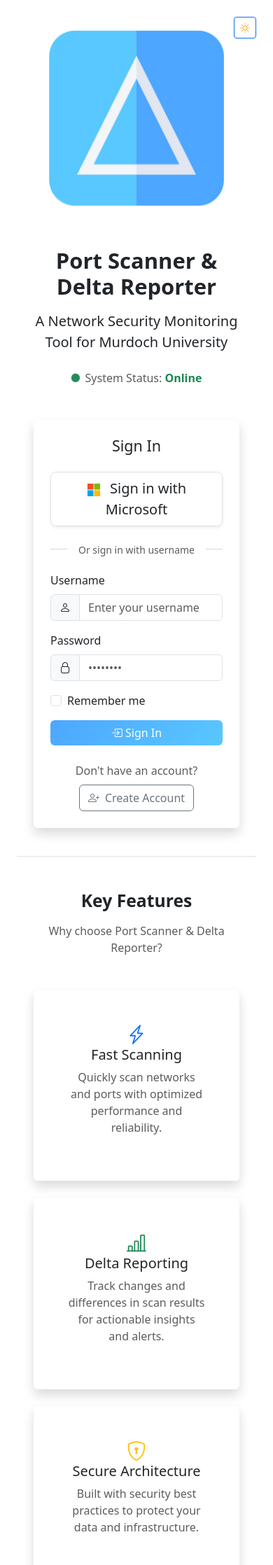
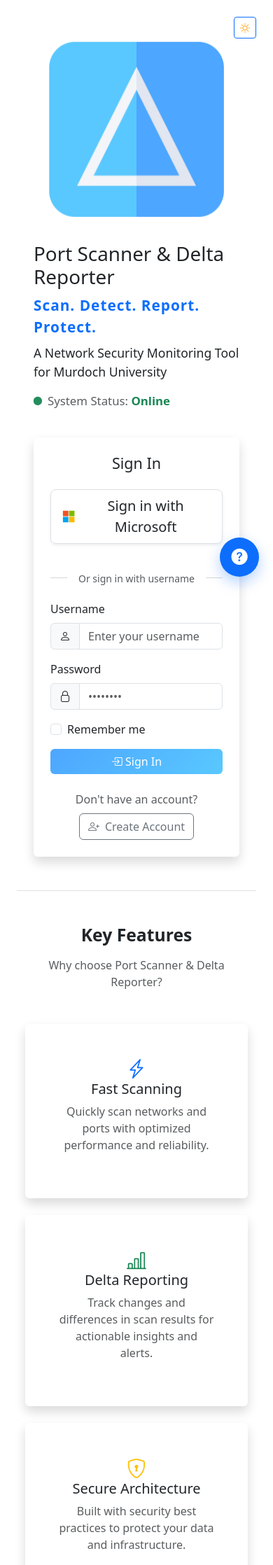
Before and after one commit to TeamFixIT/portscan-delta-reporter, a Flask app: page / in a window 390 px wide. Shown: the top 2236 px of the page at 70% size. Run offline with Flask 3, Linux system fonts and the light colour scheme; parts of the project's set-up code (start-up, migrations or seed data) failed here and were passed over; some libraries are stand-ins or nearby versions.

Commit message:
Feat/UI apdates (#67)
* Adds favicon to browser tab for improved branding

Enhances user experience by displaying a custom favicon
in the browser tab, making the application more easily
recognizable and visually consistent.

Signed-off-by: Louisw123451 <wzm1161381488@gmail.com>

* Enhances homepage branding and highlights key features

Improves visual identity by adding a logo to the navigation bar
and introduces a prominent slogan and "Key Features" section
on the homepage to better communicate value and benefits
to users. Strengthens first impressions and clarity of purpose.

Signed-off-by: Louisw123451 <wzm1161381488@gmail.com>

* Improves navbar styling and updates integration feature

Enhances navigation bar appearance with modern button styles for better usability and visual consistency.
Updates feature card to highlight easy integration, clarifying deployment benefits and replacing previous security emphasis.

Signed-off-by: Louisw123451 <wzm1161381488@gmail.com>

* Adds floating Help button and modal user manual

Improves user onboarding and accessibility by adding a prominent Help button and modal dialog to the main page.
Provides quick access to documentation, guides, and README links, with styling that adapts to light/dark themes and mobile devices.
Enhances UI feedback with icon enlargement when the modal opens.

Signed-off-by: Louisw123451 <wzm1161381488@gmail.com>

* Refactors templates for streamlined layout structure

Consolidates redundant HTML structures in base and index templates to improve maintainability and readability. Enhances the hero section with a cleaner design, updates the login panel for better user experience, and optimizes the feature section layout with consistent styling.

Removes duplicate code blocks and ensures proper separation of concerns between base and index templates for better scalability.

Signed-off-by: Jared Stanbrook <22810943+JaredStanbrook@users.noreply.github.com>

---------

Signed-off-by: Louisw123451 <wzm1161381488@gmail.com>
Signed-off-by: Jared Stanbrook <22810943+JaredStanbrook@users.noreply.github.com>
Co-authored-by: Jared Stanbrook <22810943+JaredStanbrook@users.noreply.github.com>

```diff
--- a/server/app/static/css/style.css
+++ b/server/app/static/css/style.css
@@ -1,8 +1,18 @@
+:root {
+  --icon-sun-color: #ff9800;
+  --icon-moon-color: #2196f3;
+}
+
+body.dark-theme {
+  --icon-sun-color: #ffd966;
+  --icon-moon-color: #90caf9;
+}
+
 #theme-toggle .bi-sun {
-  color: #ff9800;
+  color: var(--icon-sun-color);
 }
 #theme-toggle .bi-moon {
-  color: #2196f3;
+  color: var(--icon-moon-color);
 }
 /* Custom styles for Port Scanner Delta Reporter */
 
@@ -173,3 +183,109 @@
     transform: translateY(-10px);
   }
 }
+
+/* Floating Help Button (right-hand side) */
+.help-fab {
+  position: fixed;
+  right: 20px;
+  top: 50%;
+  transform: translateY(-50%);
+  z-index: 1050;
+  width: 56px;
+  height: 56px;
+  border-radius: 50%;
+  display: flex;
+  align-items: center;
+  justify-content: center;
+  background: #0d6efd;
+  color: #fff;
+  border: none; /* remove white outline */
+  box-shadow: 0 8px 20px rgba(13, 110, 253, 0.30);
+}
+.help-fab i { font-size: 1.45rem; transition: font-size 0.2s ease; }
+.help-fab.open i { font-size: 1.75rem; }
+.help-fab:hover {
+  background: #0b5ed7;
+  color: #fff;
+  box-shadow: 0 10px 24px rgba(13, 110, 253, 0.38), 0 0 0 3px rgba(13, 110, 253, 0.15);
+}
+.help-fab:focus,
+.help-fab:focus-visible { outline: none; box-shadow: 0 0 0 4px rgba(13,110,253,0.25); }
+
+/* Mobile: move to bottom-right for better reachability */
+@media (max-width: 768px) {
+  .help-fab {
+    top: auto;
+    bottom: 20px;
+    transform: none;
+  }
+}
+
+/* Dark theme variant */
+body.dark-theme .help-fab {
+  background: #1b66d1;
+  border: none;
+  box-shadow: 0 8px 20px rgba(27, 102, 209, 0.32);
+}
+
+/* Help modal dialog: slightly wider than modal-sm */
+.help-modal-dialog {
+  max-width: 440px; /* slightly wider */
+}
+@media (max-width: 480px) {
+  .help-modal-dialog { max-width: calc(100% - 2rem); }
+}
+
+/* Help modal sizing and typography */
+.help-modal .modal-title {
+  font-size: 1.25rem;
+  font-weight: 700;
+  color: #0d6efd;
+}
+.help-modal .modal-body p {
+  font-size: 1rem;
+}
+.help-modal .help-list li {
+  display: flex;
+  align-items: center;
+  gap: 8px;
+  margin-bottom: 10px;
+  font-size: 1rem;
+}
+.help-modal .help-list i {
+  font-size: 1.15rem;
+  background: rgba(13, 110, 253, 0.12);
+  color: #0d6efd;
+  border-radius: 8px;
+  padding: 6px;
+}
+.help-modal .help-list a {
+  font-size: 1rem;
+  text-decoration: none;
+}
+.help-modal .help-list a:hover { text-decoration: underline; }
+
+/* Alternate icon accent colors per item for visual interest */
+.help-modal .help-list li:nth-child(2) i {
+  background: rgba(111, 66, 193, 0.14); /* purple */
+  color: #6f42c1;
+}
+.help-modal .help-list li:nth-child(3) i {
+  background: rgba(32, 201, 151, 0.14); /* teal/green */
+  color: #20c997;
+}
+
+/* Subtle accent on the modal card */
+.help-modal {
+  border-left: 4px solid #0d6efd;
+}
+
+/* Dark theme - inherit modal background/colors already defined, just ensure links readable */
+body.dark-theme .help-modal .help-list a { color: #66b2ff; }
+body.dark-theme .help-modal { border-left-color: #66b2ff; }
+body.dark-theme .help-modal .modal-title { color: #66b2ff; }
+body.dark-theme .help-modal .help-list i { background: rgba(102, 178, 255, 0.12); color: #66b2ff; }
+body.dark-theme .help-modal .help-list li:nth-child(2) i { background: rgba(199, 146, 255, 0.16); color: #c792ff; }
+body.dark-theme .help-modal .help-list li:nth-child(3) i { background: rgba(32, 201, 151, 0.16); color: #4ddab6; }
+
+/* (Removed) Simple Chat Widget styles */
--- a/server/app/static/js/app.js
+++ b/server/app/static/js/app.js
@@ -53,6 +53,41 @@
     return new bootstrap.Tooltip(tooltipTriggerEl);
   });
 
+  // Initialize tooltip for Help FAB explicitly (since it also triggers a modal)
+  const helpFab = document.getElementById("help-fab");
+  if (helpFab) {
+    new bootstrap.Tooltip(helpFab, { title: "Help / User Manual", placement: "left" });
+  }
+
+  // === Theme Toggle ===
+  const toggle = document.getElementById("theme-toggle");
+  const prefersDarkScheme = window.matchMedia("(prefers-color-scheme: dark)");
+  const savedTheme = localStorage.getItem("theme");
+
+  // Apply saved or system-preferred theme
+  if (savedTheme === "dark" || (!savedTheme && prefersDarkScheme.matches)) {
+    document.body.classList.add("dark-theme");
+    toggle.innerHTML = '<i class="bi bi-sun"></i>';
+  } else {
+    document.body.classList.remove("dark-theme");
+    toggle.innerHTML = '<i class="bi bi-moon"></i>';
+  }
+
+  // Toggle theme on button click
+  toggle.addEventListener("click", () => {
+    document.body.classList.toggle("dark-theme");
+    const isDark = document.body.classList.contains("dark-theme");
+    toggle.innerHTML = isDark ? '<i class="bi bi-sun"></i>' : '<i class="bi bi-moon"></i>';
+    localStorage.setItem("theme", isDark ? "dark" : "light");
+  });
+
+  // Enlarge help icon when Help modal is open
+  const helpModalEl = document.getElementById("helpModal");
+  if (helpFab && helpModalEl) {
+    helpModalEl.addEventListener("shown.bs.modal", () => helpFab.classList.add("open"));
+    helpModalEl.addEventListener("hidden.bs.modal", () => helpFab.classList.remove("open"));
+  }
+
   // === Real-time client status updates (placeholder for WebSocket) ===
   function updateClientStatus() {
     // TODO: Implement WebSocket connection for real-time updates
--- a/server/app/templates/base.html
+++ b/server/app/templates/base.html
@@ -17,10 +17,8 @@
 
     <!-- Custom Styles -->
     <link rel="stylesheet" href="{{ url_for('static', filename='css/style.css') }}" />
-
-    <!-- Favicon -->
+    <!-- Favicon for browser tab -->
     <link rel="icon" type="image/png" href="{{ url_for('static', filename='images/delta.png') }}" />
-
     {% block extra_css %}{% endblock %}
   </head>
 
@@ -39,6 +37,9 @@
           <button type="button" class="btn-close" data-bs-dismiss="alert"></button>
         </div>
         {% endfor %} {% endif %} {% endwith %} {% block content %}{% endblock %}
+        <div
+          id="websocket-alerts"
+          class="toast-container position-fixed bottom-0 start-0 p-3"></div>
       </main>
       <div class="position-absolute top-0 end-0 m-4">
         <button id="theme-toggle" class="btn btn-outline-primary btn-sm ms-3">
@@ -47,7 +48,6 @@
       </div>
     </div>
 
-    <!-- JS -->
     <script src="https://cdn.socket.io/4.5.4/socket.io.min.js"></script>
     <script
       src="https://cdn.jsdelivr.net/npm/bootstrap@5.3.8/dist/js/bootstrap.bundle.min.js"
--- a/server/app/templates/index.html
+++ b/server/app/templates/index.html
@@ -1,14 +1,10 @@
-<!-- Public Landing Page -->
-{% extends "base.html" %} {% block extra_css %} {% endblock %} {% block title %}Port Scanner Delta
+{% extends "base.html" %} {% block extra_css %}{% endblock %} {% block title %}Port Scanner Delta
 Reporter - Murdoch University{% endblock %} {% block content %}
 
-<!-- Background & Formatting -->
-<div class="container-fluid py-3">
+<!-- Hero / Landing -->
+<section class="container-fluid py-5">
+  <div class="container">
     <div class="row align-items-center g-4">
-    <!-- LEFT SIDE - Image -->
-    <section class="py-3">
-      <div class="container">
-        <div class="row align-items-center g-5">
       <!-- LEFT: Image -->
       <div class="col-lg-3 text-center">
         <img
@@ -20,19 +16,23 @@
       </div>
 
       <!-- CENTER: Title & Description -->
-          <div class="col-lg-5 text-center text-lg-start">
-            <h1 class="display-5 fw-bold mb-3">Port Scanner & Delta Reporter</h1>
-            <p class="lead mb-4">A Network Security Monitoring Tool for Murdoch University</p>
+      <div class="col-lg-5">
+        <h1 class="hero-title">Port Scanner &amp; Delta Reporter</h1>
+        <p class="slogan text-primary fw-bold mb-2" style="font-size: 1.3rem; letter-spacing: 1px">
+          Scan. Detect. Report. Protect.
+        </p>
+        <p class="hero-subtitle" style="font-size: 1.1rem">
+          A Network Security Monitoring Tool for Murdoch University
+        </p>
 
-            <!-- Status Badge -->
-            <div
-              class="d-flex align-items-center justify-content-center justify-content-lg-start gap-2">
+        <!-- System status -->
+        <div class="status-badge my-3 d-flex align-items-center gap-2">
           <i
             class="bi bi-circle-fill text-success"
             style="font-size: 12px; animation: statusPulse 1.6s ease-in-out infinite"></i>
-              <span class="text-muted">
-                System Status: <strong class="text-success">Online</strong>
-              </span>
+          <span class="text-muted" style="font-size: 1.05rem"
+            >System Status: <strong class="text-success">Online</strong></span
+          >
         </div>
       </div>
 
@@ -41,49 +41,57 @@
         {% if current_user.is_authenticated %}
         <div class="card shadow text-center p-4">
           <i class="bi bi-person-check-fill display-5 text-primary mb-3"></i>
-              <h5>Welcome back, <strong>{{ current_user.username }}</strong></h5>
-              <a href="{{ url_for('dashboard.index') }}" class="btn btn-primary w-100 mt-3">
-                Go to Dashboard
-              </a>
+          <h5 class="mb-2">Welcome back, <strong>{{ current_user.username }}</strong></h5>
+          <a href="{{ url_for('dashboard.index') }}" class="btn btn-primary w-100 mt-3"
+            >Go to Dashboard</a
+          >
         </div>
         {% else %}
         <div class="card shadow p-4">
           <h4 class="text-center mb-4">Sign In</h4>
 
           <!-- Flash Messages -->
-              {% with messages = get_flashed_messages(with_categories=true) %} {% if messages %} {%
-              for category, message in messages %}
+          {% with messages = get_flashed_messages(with_categories=true) %} {% if messages %} {% for
+          category, message in messages %}
           <div class="alert alert-{{ category }} alert-dismissible fade show" role="alert">
             {{ message }}
-                <button type="button" class="btn-close" data-bs-dismiss="alert"></button>
+            <button
+              type="button"
+              class="btn-close"
+              data-bs-dismiss="alert"
+              aria-label="Close"></button>
           </div>
           {% endfor %} {% endif %} {% endwith %}
 
-
           <!-- Microsoft SSO Button -->
-              <div class="mb-">
-                <a href="{{ url_for('auth.entra_login') }}" class="btn btn-lg w-100 border shadow-sm">
+          <div class="mb-3">
+            <a
+              href="{{ url_for('auth.entra_login') }}"
+              class="btn btn-lg w-100 border shadow-sm d-flex align-items-center justify-content-center">
               <svg
                 xmlns="http://www.w3.org/2000/svg"
                 width="20"
                 height="20"
                 viewBox="0 0 21 21"
-                    class="me-2">
+                class="me-2"
+                aria-hidden="true"
+                focusable="false">
                 <rect x="1" y="1" width="9" height="9" fill="#f25022" />
                 <rect x="11" y="1" width="9" height="9" fill="#7fba00" />
                 <rect x="1" y="11" width="9" height="9" fill="#00a4ef" />
                 <rect x="11" y="11" width="9" height="9" fill="#ffb900" />
               </svg>
-                  Sign in with Microsoft
+              <span>Sign in with Microsoft</span>
             </a>
           </div>
 
           <!-- Divider -->
           <div class="position-relative my-3">
             <hr class="text-muted" />
-                <span class="position-absolute top-50 start-50 translate-middle bg-body px-3 text-muted small text-nowrap">
-                  Or sign in with username
-                </span>
+            <span
+              class="position-absolute top-50 start-50 translate-middle bg-body px-3 text-muted small text-nowrap"
+              >Or sign in with username</span
+            >
           </div>
 
           <!-- Login Form -->
@@ -95,8 +103,8 @@
               <label for="username" class="form-label">Username</label>
               <div class="input-group">
                 <span class="input-group-text"><i class="bi bi-person"></i></span>
-                    {{ form.username(class="form-control" + (" is-invalid" if form.username.errors
-                    else ""), placeholder="Enter your username") }}
+                {{ form.username(class="form-control" + (" is-invalid" if form.username.errors else
+                ""), placeholder="Enter your username") }}
               </div>
               {% if form.username.errors %}
               <div class="invalid-feedback d-block">
@@ -109,8 +117,8 @@
               <label for="password" class="form-label">Password</label>
               <div class="input-group">
                 <span class="input-group-text"><i class="bi bi-lock"></i></span>
-                    {{ form.password(class="form-control" + (" is-invalid" if form.password.errors
-                    else ""), placeholder="••••••••") }}
+                {{ form.password(class="form-control" + (" is-invalid" if form.password.errors else
+                ""), placeholder="••••••••") }}
               </div>
               {% if form.password.errors %}
               <div class="invalid-feedback d-block">
@@ -129,6 +137,7 @@
             </button>
           </form>
           {% else %}
+
           <!-- Fallback if form object not provided -->
           <form method="POST" action="{{ url_for('auth.login') }}">
             <div class="mb-3">
@@ -168,6 +177,7 @@
               <i class="bi bi-box-arrow-in-right"></i> Sign In
             </button>
           </form>
+
           {% endif %}
 
           <!-- Register Link -->
@@ -177,7 +187,6 @@
               <i class="bi bi-person-plus me-2"></i>Create Account
             </a>
           </div>
-
         </div>
         {% endif %}
       </div>
@@ -185,11 +194,11 @@
   </div>
 </section>
 
-    <!-- Key Features Section (compact three-column layout) -->
+<!-- Key Features Section -->
 <section class="py-5 bg-body border-top">
   <div class="container text-center">
     <h2 class="fw-bold mb-3">Key Features</h2>
-        <p class="text-muted mb-5">Why choose Port Scanner & Delta Reporter?</p>
+    <p class="text-muted mb-5">Why choose Port Scanner &amp; Delta Reporter?</p>
 
     <div class="row g-4">
       <div class="col-md-4">
@@ -203,6 +212,7 @@
           </div>
         </div>
       </div>
+
       <div class="col-md-4">
         <div class="card shadow text-center p-4">
           <div class="card-body">
@@ -214,6 +224,7 @@
           </div>
         </div>
       </div>
+
       <div class="col-md-4">
         <div class="card shadow text-center p-4">
           <div class="card-body">
@@ -228,6 +239,70 @@
     </div>
   </div>
 </section>
+
+{% endblock %} {% block extra_js %} {{ super() }}
+
+<!-- Floating Help / User Manual Button only on index page -->
+<button
+  id="help-fab"
+  class="help-fab"
+  type="button"
+  data-bs-toggle="modal"
+  data-bs-target="#helpModal"
+  aria-label="Help and User Manual">
+  <i class="bi bi-question-circle-fill"></i>
+</button>
+
+<!-- Help Modal (index only) -->
+<div
+  class="modal fade"
+  id="helpModal"
+  tabindex="-1"
+  aria-labelledby="helpModalLabel"
+  aria-hidden="true">
+  <div class="modal-dialog modal-dialog-centered help-modal-dialog">
+    <div class="modal-content help-modal">
+      <div class="modal-header">
+        <h5 class="modal-title" id="helpModalLabel">Help &amp; User Manual</h5>
+        <button type="button" class="btn-close" data-bs-dismiss="modal" aria-label="Close"></button>
       </div>
+      <div class="modal-body">
+        <p class="mb-3">Quick resources to get you started:</p>
+        <ul class="list-unstyled help-list mb-0">
+          <li class="mb-2">
+            <i class="bi bi-book me-2"></i
+            ><a
+              href="https://github.com/TeamFixIT/portscan-delta-reporter/tree/main/docs"
+              target="_blank"
+              rel="noopener"
+              >Project Documentation</a
+            >
+          </li>
+          <li class="mb-2">
+            <i class="bi bi-person-video3 me-2"></i
+            ><a
+              href="https://github.com/TeamFixIT/portscan-delta-reporter/blob/main/docs/client-agent.md"
+              target="_blank"
+              rel="noopener"
+              >Client Agent Guide</a
+            >
+          </li>
+          <li class="mb-2">
+            <i class="bi bi-info-circle me-2"></i
+            ><a
+              href="https://github.com/TeamFixIT/portscan-delta-reporter#readme"
+              target="_blank"
+              rel="noopener"
+              >Repository README</a
+            >
+          </li>
+        </ul>
+      </div>
+      <div class="modal-footer">
+        <button type="button" class="btn btn-secondary" data-bs-dismiss="modal">Close</button>
+      </div>
+    </div>
+  </div>
+</div>
+
 {% endblock %}
-</div>
```
Lines whose indentation alone changed are shown as unchanged.
